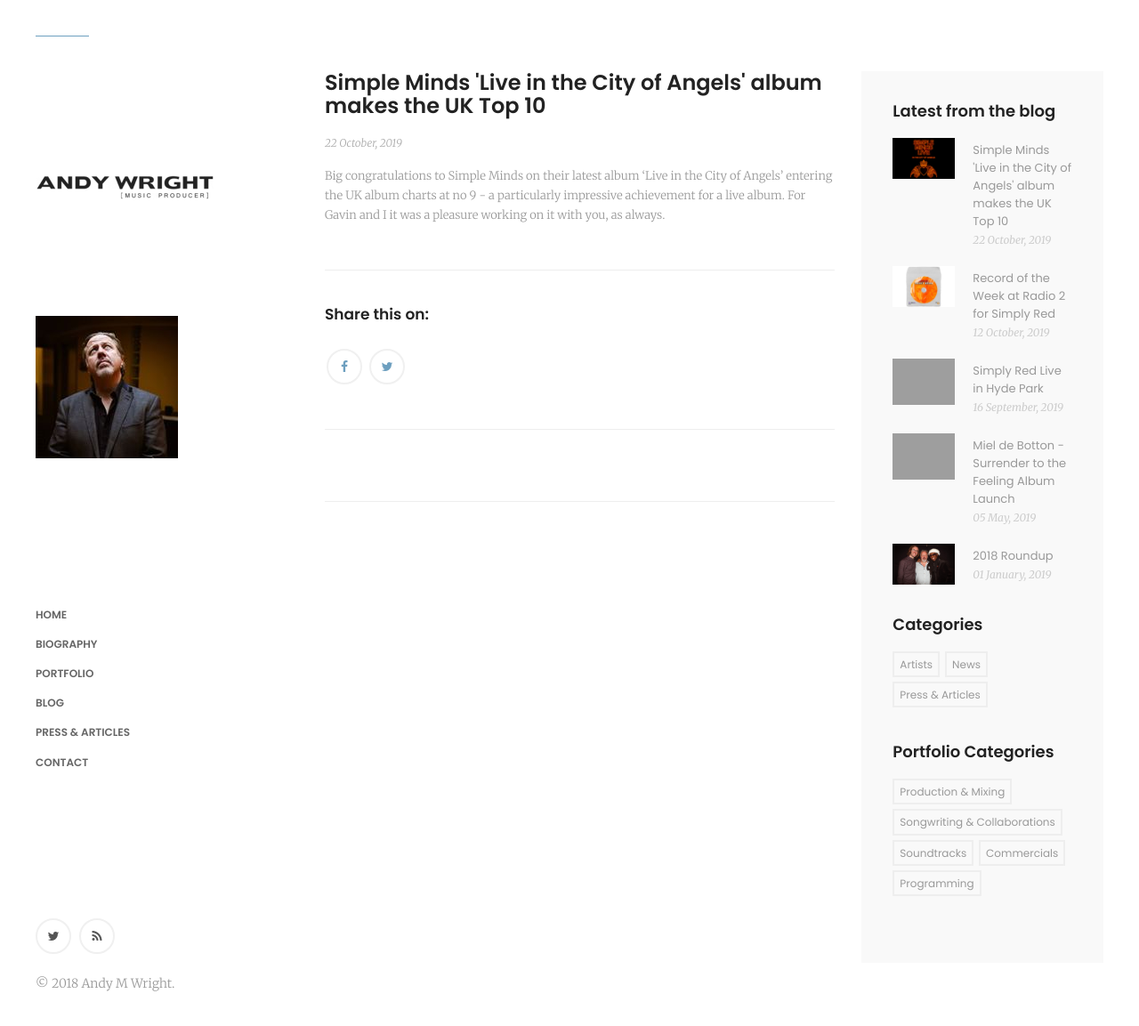
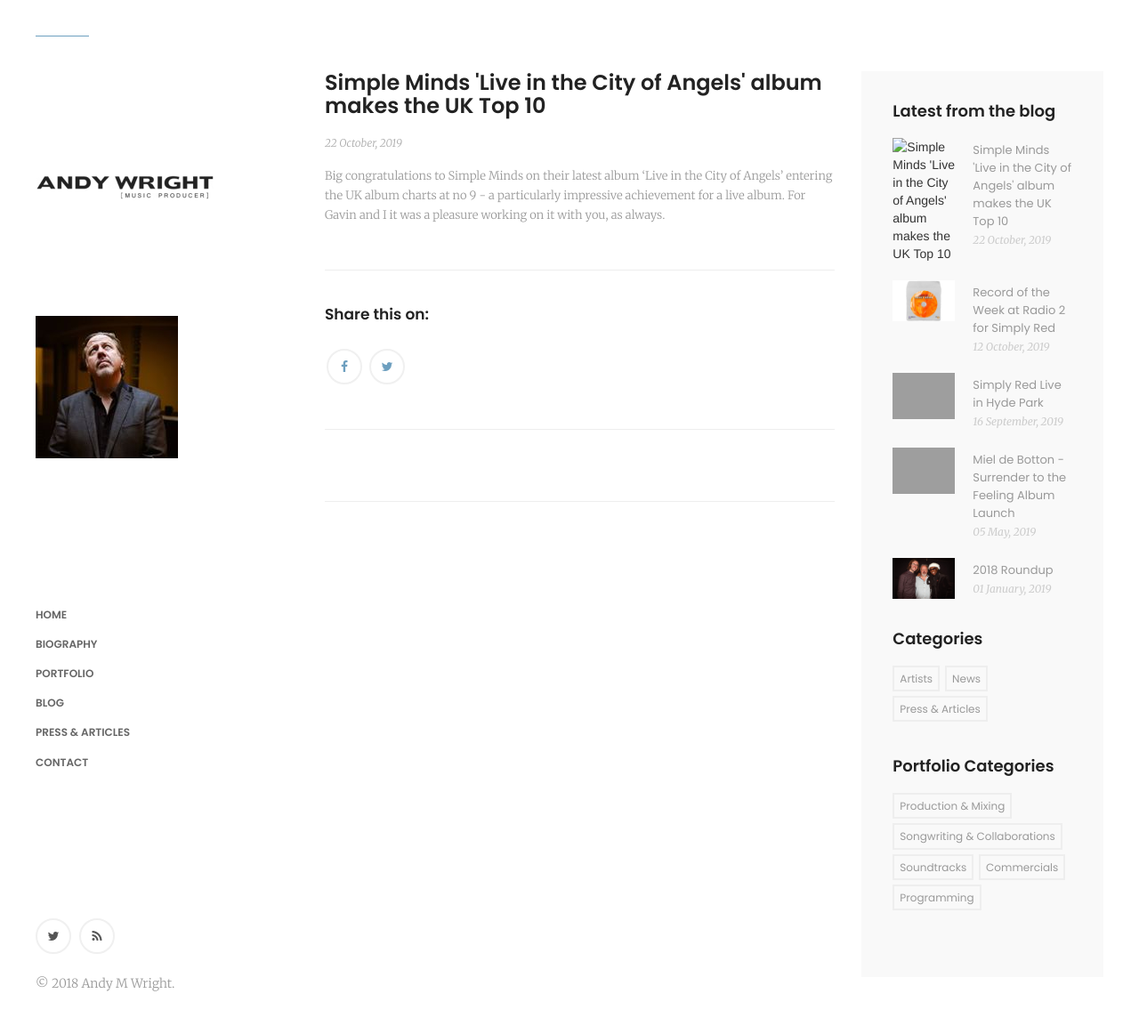
Before and after one commit to andywrightmusic/andywrightmusic.github.io, a Jekyll site: the page built from collections/_posts/2019-10-22-simple-minds-live-in-the-city-of-angels-album-makes-the-uk-top-10.md, in a window 1280 px wide and 1198 px high. Shown: the top 1153 px of the window at 89% size. Built offline with Jekyll 4.4.1, drawn with Linux system fonts in a browser that asks for light colours; comment, search, counter and statistics services are not loaded; grey boxes are pictures that could not be loaded.

Commit message:
Temproarily removing thumb image from latest post

```diff
--- a/collections/_posts/2019-10-22-simple-minds-live-in-the-city-of-angels-album-makes-the-uk-top-10.md
+++ b/collections/_posts/2019-10-22-simple-minds-live-in-the-city-of-angels-album-makes-the-uk-top-10.md
@@ -3,7 +3,7 @@
 title: Simple Minds 'Live in the City of Angels' album makes the UK Top 10
 categories: news
 date: 2019-10-22 09:00:00 +0300
-thumb: /assets/img/posts/simple-minds-live-in-the-city-of-angels.png
+# thumb: /assets/img/posts/simple-minds-live-in-the-city-of-angels.png
 tags: []
 keywords: []
 image:
```
